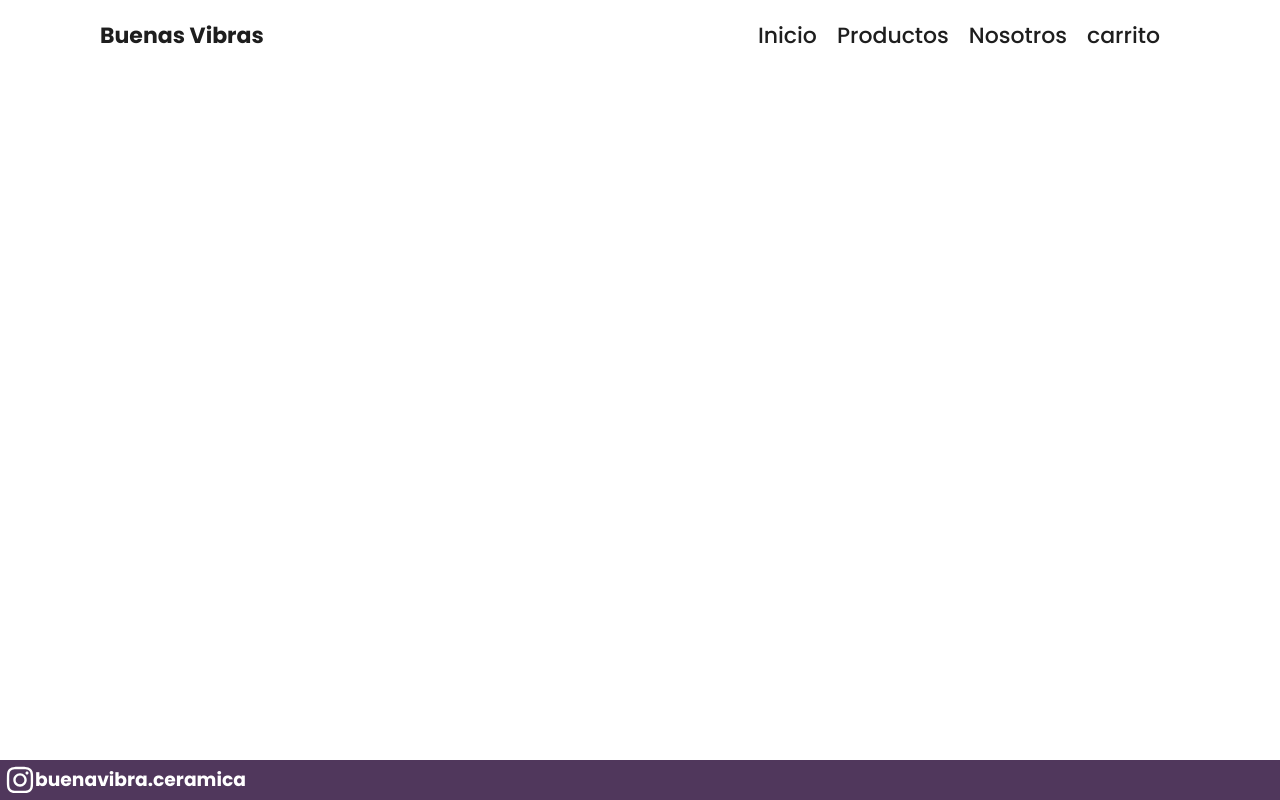
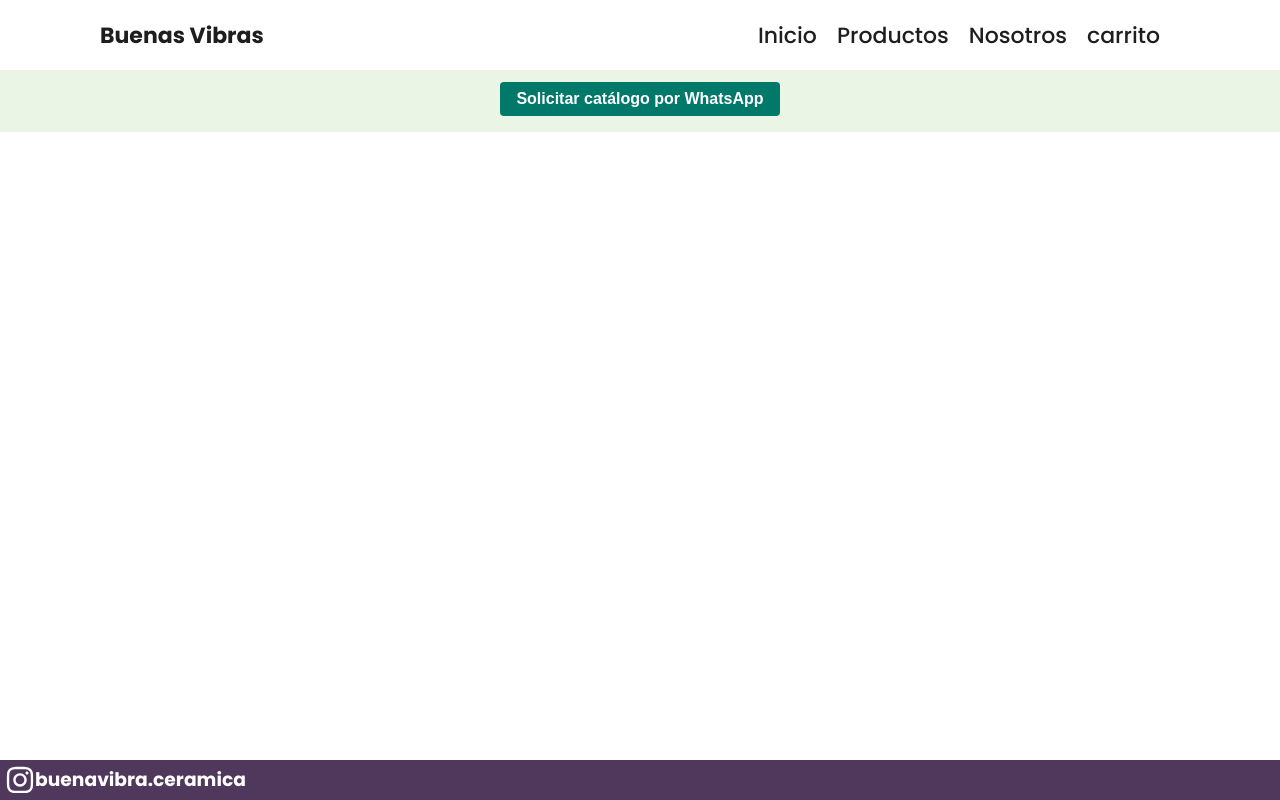
Before and after one commit to fede-cid/Buena-Vibra-Ceramica, a React (Vite) app in the folder frontend/: page /nosotros in a window 1280 px wide. Built offline with nearby package versions, Linux system fonts and the light colour scheme.

Commit message:
update 10/04

```diff
--- a/frontend/src/components/Catalogo/Catalogo.module.css
+++ b/frontend/src/components/Catalogo/Catalogo.module.css
@@ -6,6 +6,7 @@
     flex-direction: column;
     align-items: center;
     justify-content: center;
+    margin-bottom: 1.9rem;
   }
 
   .button {
--- a/frontend/src/pages/Nosotros.jsx
+++ b/frontend/src/pages/Nosotros.jsx
@@ -1,9 +1,10 @@
 import React from "react";
 
+import Catalogo from "../components/Catalogo/Catalogo";
 function Nosotros() {
   return (
     <div>
-
+ <Catalogo/>
     </div>
   );
 }
--- a/frontend/src/pages/Productos.jsx
+++ b/frontend/src/pages/Productos.jsx
@@ -1,9 +1,11 @@
 import ProductList from "../components/cards/Productos/ProductList";
 
+import Catalogo from "../components/Catalogo/Catalogo";
 const Productos = ({data}) => {
     return(
         <div>
             <ProductList data={data}/>
+             <Catalogo/>
         </div>
     )
 };
```
